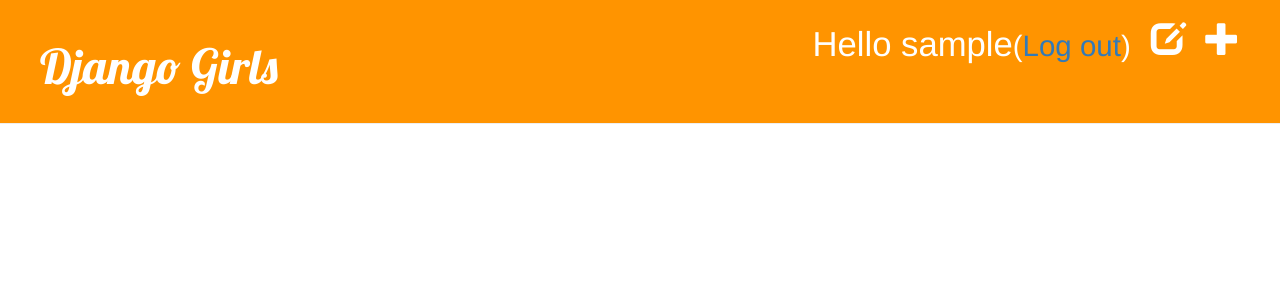
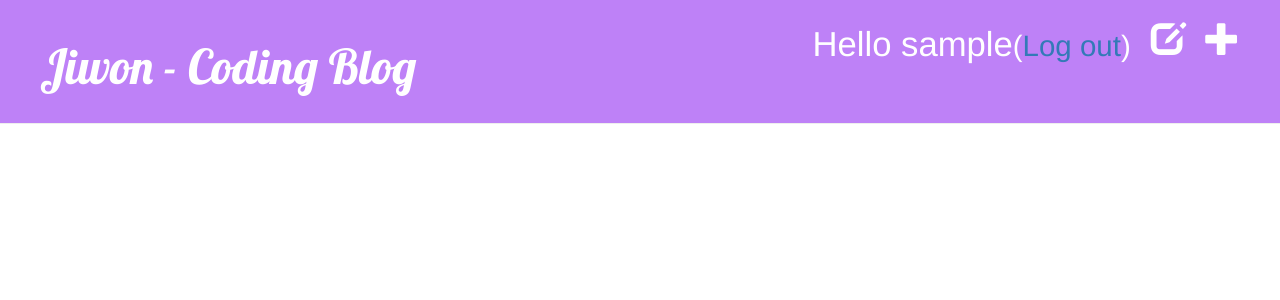
Before and after one commit to JiwonHwang/anna2016, a Django app: a page that uses blog/templates/blog/base.html in a window 1280 px wide. Shown: the top 300 px of the page. Run offline with Django 3.2, Linux system fonts and the light colour scheme; the visitor is signed in with stand-in values (Sample User, id 1); data that the repository does not hold is empty; some libraries are stand-ins or nearby versions.

Commit message:
tempaltes, base.html color change

```diff
--- a/blog/static/css/blog.css
+++ b/blog/static/css/blog.css
@@ -1,5 +1,5 @@
 h1 a {
-    color: #FCA205;
+    color: #BE81F7;
     font-family: 'Lobster';
 }
 
@@ -8,7 +8,7 @@
 }
 
 .page-header {
-    background-color:  #ff9400;
+    background-color:  #BE81F7;
     margin-top: 0;
     padding: 20px 20px 20px 40px;
 }
@@ -47,7 +47,7 @@
 }
 
 .post h1 a, .post h1 a:visited {
-    color: #000000;
+    color: #BE81F7;
 }
 
 .comment{
--- a/blog/templates/blog/base.html
+++ b/blog/templates/blog/base.html
@@ -6,8 +6,9 @@
         <link rel="stylesheet" href="//maxcdn.bootstrapcdn.com/bootstrap/3.2.0/css/bootstrap.min.css">
         <link rel="stylesheet" href="//maxcdn.bootstrapcdn.com/bootstrap/3.2.0/css/bootstrap-theme.min.css">
         <link rel="stylesheet" href="{% static 'css/blog.css' %}">
-        <title>Django Girls blog</title>
+        <title>Jiwon - Coding Blog</title>
     </head>
+
     <body>
         <div class="page-header">
             {% if user.is_authenticated %}
@@ -17,15 +18,17 @@
             {% else %}
                 <a href="{% url 'django.contrib.auth.views.login' %}" class="top-menu"><span class="glyphicon glyphicon-lock"></span></a>
             {% endif %}
-        <h1><a href="{% url 'blog.views.post_list' %}">Django Girls</a></h1>
+                <h1><a href="{% url 'blog.views.post_list' %}">Jiwon - Coding Blog</a></h1>
         </div>
+
         <div class="content">
             <div class="row">
-            <div class="col-md-8">
+                <div class="col-md-6">
                     {% block content %}
                     {% endblock %}
                 </div>
             </div>
         </div>
+
     </body>
 </html>
```
Lines whose indentation alone changed are shown as unchanged.
